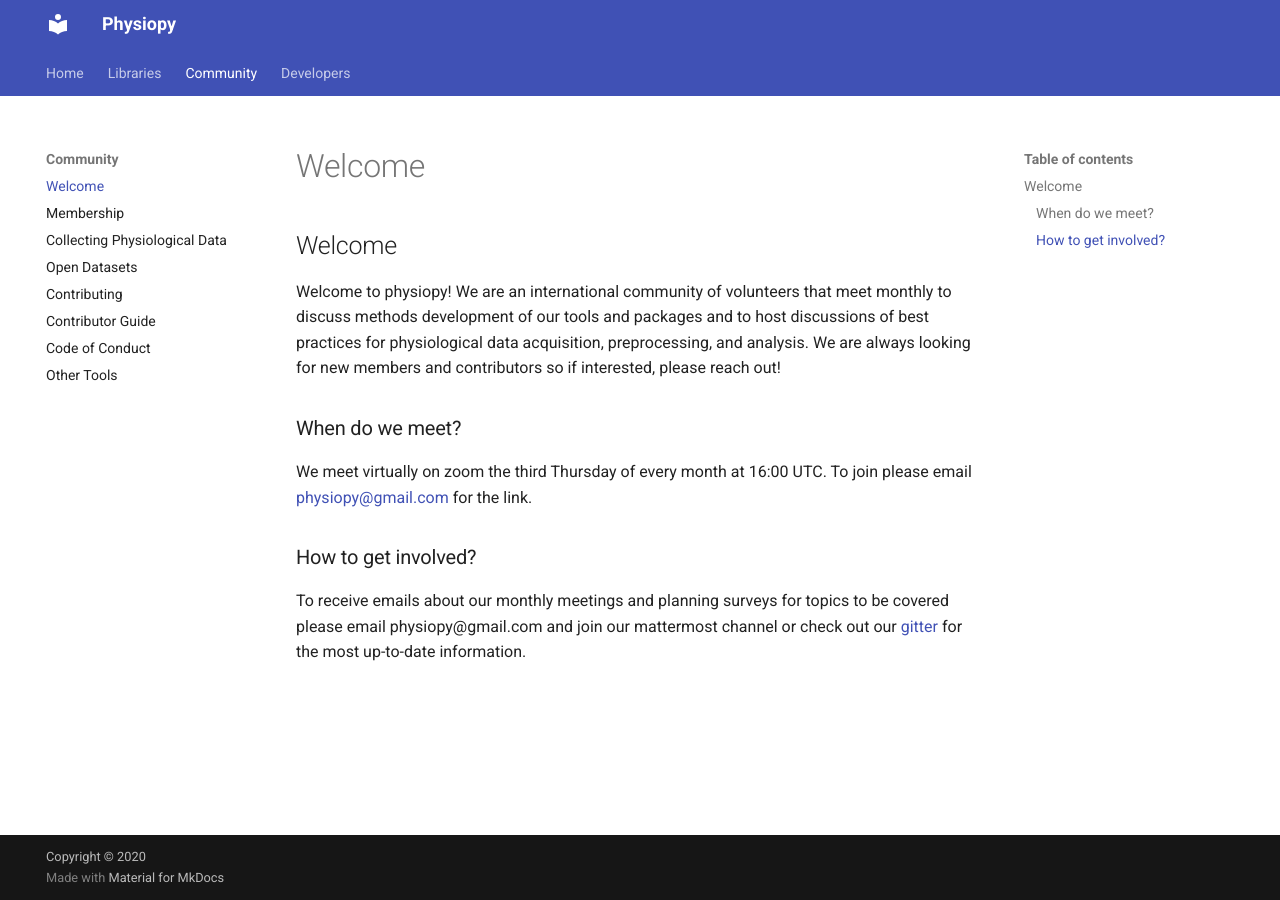
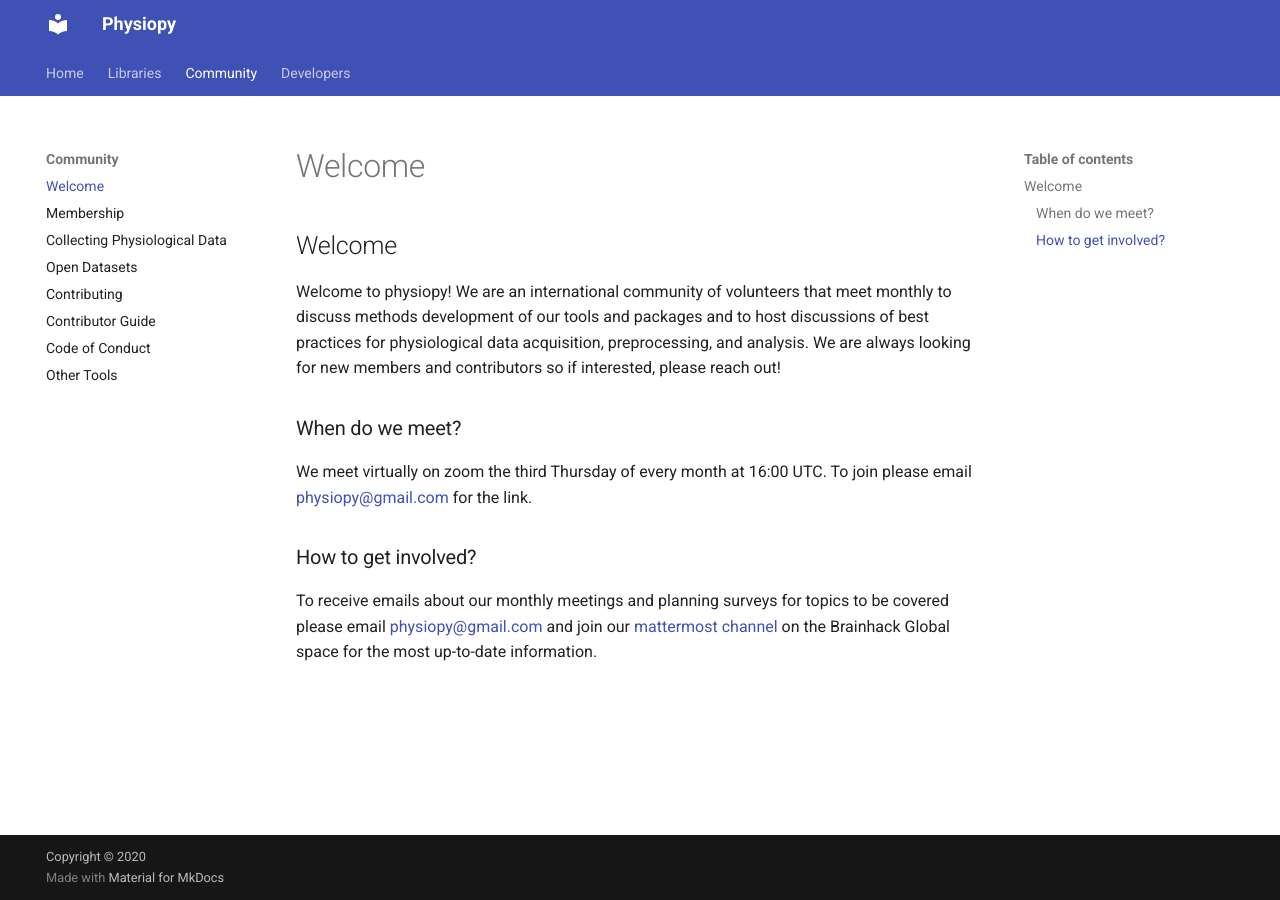
Before and after one commit to physiopy/physiopy.github.io, an MkDocs documentation site: the page built from docs/community/index.md, in a window 1280 px wide. Built offline with MkDocs 1.6.1 and Material for MkDocs 9.7.7, drawn with Linux system fonts in a browser that asks for light colours.

Commit message:
Update docs/community/index.md
Co-authored-by: Stefano Moia <s.moia.research@gmail.com>

```diff
--- a/docs/community/index.md
+++ b/docs/community/index.md
@@ -6,4 +6,4 @@ We meet virtually on zoom the third Thursday of every month at 16:00 UTC. To joi
 
 
 ### How to get involved?
-To receive emails about our monthly meetings and planning surveys for topics to be covered please email physiopy@gmail.com and join our mattermost channel or check out our [gitter](https://gitter.im/physiopy/community) for the most up-to-date information.
+To receive emails about our monthly meetings and planning surveys for topics to be covered please email [physiopy@gmail.com](mailto:physiopy@gmail.com) and join our [mattermost channel](https://mattermost.brainhack.org/brainhack/channels/physiopy) on the Brainhack Global space for the most up-to-date information.
```
